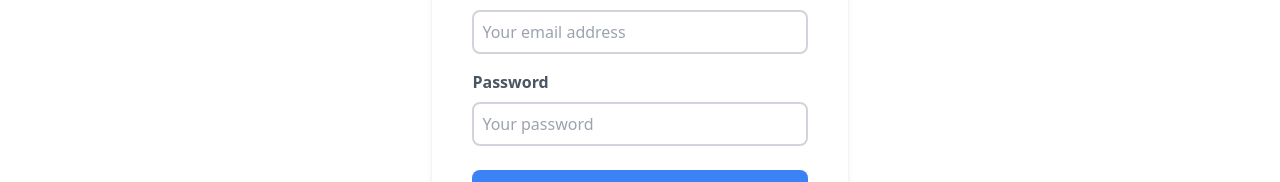
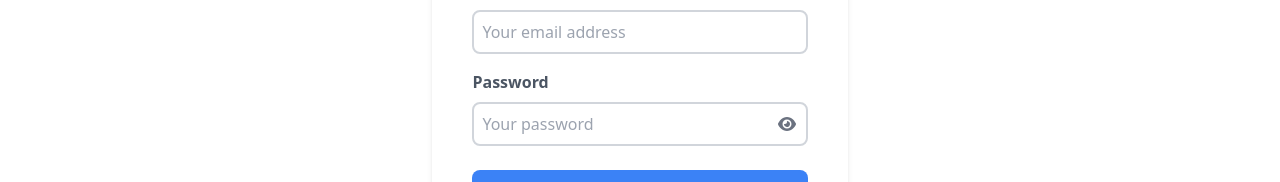
Before and after one commit to rajibrahman74/email-password-auth, a React (Vite) app: page /login in a window 1280 px wide. Shown: the part 362-544 px from the top of the page. Built offline with nearby package versions, Linux system fonts and the light colour scheme.

Commit message:
[ADD&INSTALL]-show-password-in-input-field-and-install-react-fontawesome

```diff
--- a/package.json
+++ b/package.json
@@ -9,6 +9,8 @@
     "preview": "vite preview"
   },
   "dependencies": {
+    "@fortawesome/free-solid-svg-icons": "^6.4.0",
+    "@fortawesome/react-fontawesome": "^0.2.0",
     "firebase": "^9.19.1",
     "localforage": "^1.10.0",
     "match-sorter": "^6.3.1",
--- a/src/components/Login.jsx
+++ b/src/components/Login.jsx
@@ -7,11 +7,14 @@ import React, { useState } from "react";
 import app from "../firebase/firebase.config";
 import { Link } from "react-router-dom";
 import { useRef } from "react";
+import { faEye, faEyeSlash } from "@fortawesome/free-solid-svg-icons";
+import { FontAwesomeIcon } from "@fortawesome/react-fontawesome";
 
 const auth = getAuth(app);
 const Login = () => {
   const [error, setError] = useState("");
   const [success, setSuccess] = useState("");
+  const [showPassword, setShowPassword] = useState(false);
   const emailRef = useRef();
 
   const handleLogin = (e) => {
@@ -61,6 +64,12 @@ const Login = () => {
       });
   };
 
+
+  // toggle show password
+  const toggleShowPassword = () => {
+    setShowPassword(!showPassword);
+  };
+
   return (
     <div className="flex flex-col items-center justify-center min-h-screen">
       <div className="bg-white p-10 rounded-lg shadow-md">
@@ -86,7 +95,7 @@ const Login = () => {
               required
             />
           </div>
-          <div className="mb-6">
+          <div className="mb-6 relative">
             <label
               htmlFor="password"
               className="block font-semibold mb-2 text-gray-600"
@@ -94,11 +103,16 @@ const Login = () => {
               Password
             </label>
             <input
-              type="password"
+              type={showPassword ? "text" : "password"}
               id="password"
               className="border-2 border-gray-300 p-2 w-full rounded-lg focus:outline-none focus:border-blue-500"
               placeholder="Your password"
               required
+            />
+            <FontAwesomeIcon
+              icon={showPassword ? faEyeSlash : faEye}
+              onClick={toggleShowPassword}
+              className="cursor-pointer absolute top-1/2 transform -translate-y-1/2 right-3 text-gray-500 mt-4"
             />
           </div>
           <button
```
Also changed, not shown: 1 other file (tests, documents, lock files or other folders).
